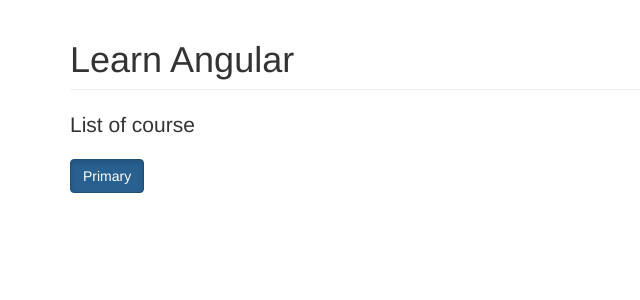
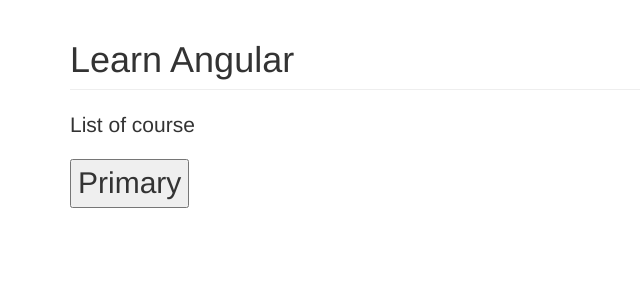
Before and after one commit to palashmon/learn-angular4, an Angular app: page / in a window 1280 px wide. Shown: the top 300 px of the page, without its empty margins (0-640 px from the left). Built offline with nearby package versions, Linux system fonts and the light colour scheme.

Commit message:
Bind single styling using style binding Syntax: [style.property-name]='expression'

```diff
--- a/src/app/courses.component.ts
+++ b/src/app/courses.component.ts
@@ -5,19 +5,11 @@ import { Component } from '@angular/core';
     template: `
         <p class="lead">{{ title }}</p>
         <p>
-            <button type="button" class="btn" [ngClass]="getClasses()">Primary</button>
+            <button [style.fontSize.px]="isImportant ? '30' : '16'">Primary</button>
         </p>
     `
 })
 export class CoursesComponent {
     title = 'List of course';
-
-    isActive = true;
-    isPrimary = true;
-
-    // moreClasses is a property in the component that contains an object
-    getClasses() {
-        const moreClasses = { 'btn-primary': this.isPrimary, active: this.isActive };
-        return moreClasses;
-    }
+    isImportant = true;
 }
```
